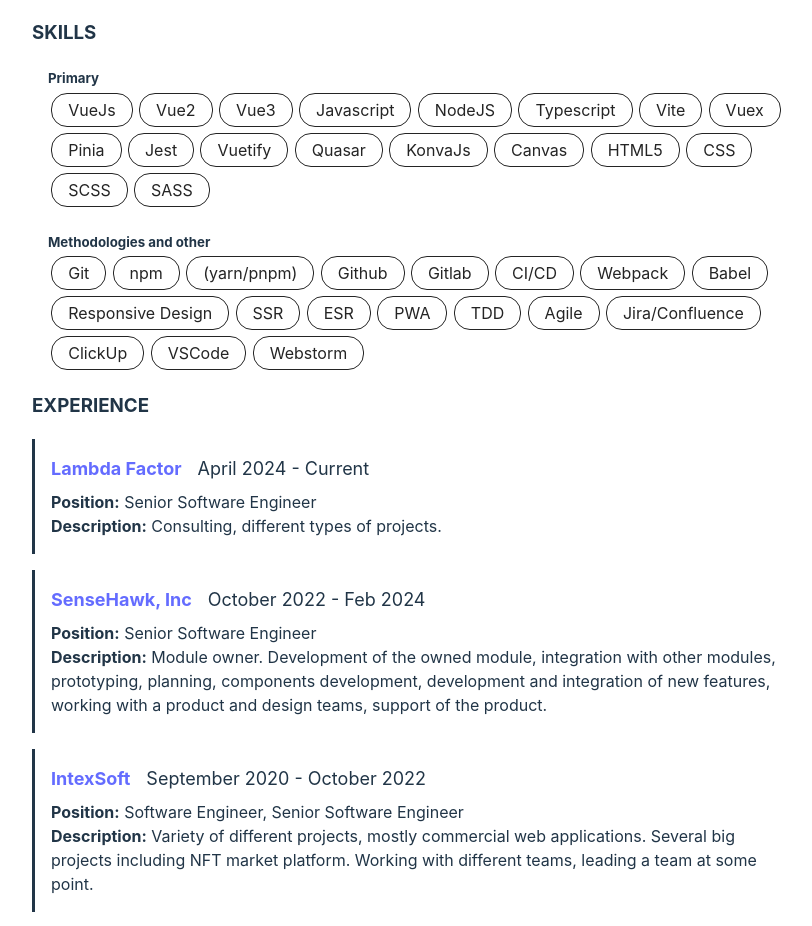
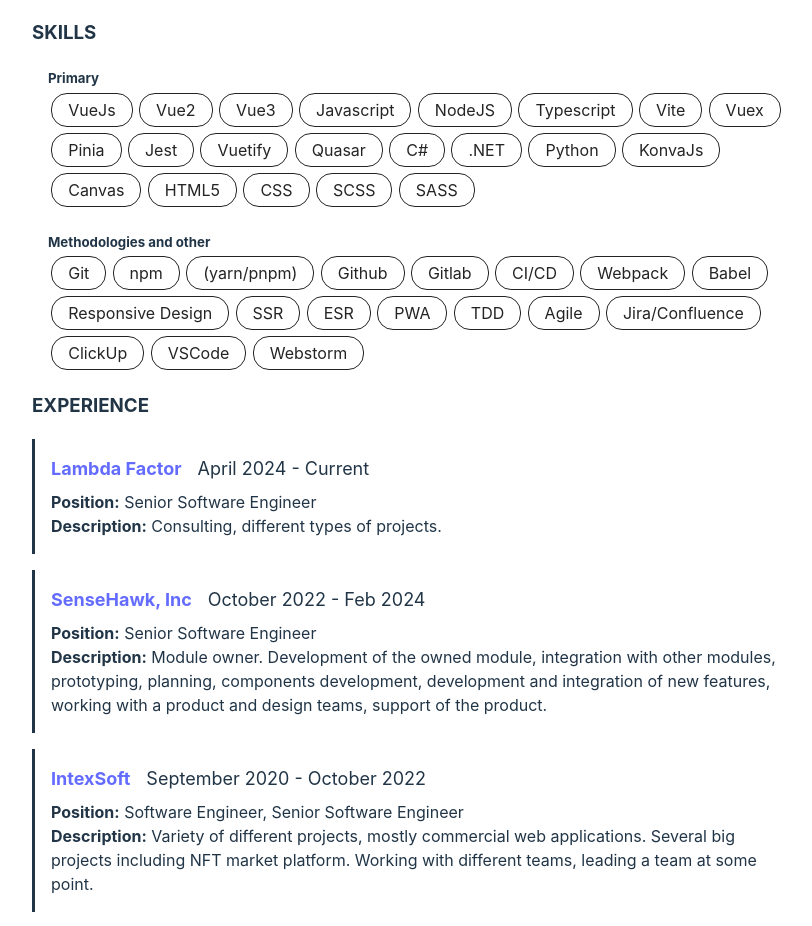
Before and after one commit to mbudzko/mbduzko_CV, a Vue app: page / in a window 1280 px wide. Shown: the part 804-1730 px from the top of the page, without its empty margins (8-820 px from the left). Built offline with nearby package versions, Linux system fonts and the light colour scheme.

Commit message:
expose BE skills

```diff
--- a/src/App.vue
+++ b/src/App.vue
@@ -2,7 +2,7 @@
 import SkillChip from "./components/SkillChip.vue";
 import WorkCard from "./components/WorkCard.vue";
 
-const skills = ['VueJs', 'Vue2', 'Vue3', 'Javascript', 'NodeJS', 'Typescript', 'Vite', 'Vuex', 'Pinia', 'Jest', 'Vuetify', 'Quasar', 'KonvaJs', 'Canvas', 'HTML5', 'CSS', 'SCSS', 'SASS'];
+const skills = ['VueJs', 'Vue2', 'Vue3', 'Javascript', 'NodeJS', 'Typescript', 'Vite', 'Vuex', 'Pinia', 'Jest', 'Vuetify', 'Quasar', 'C#', '.NET', 'Python', 'KonvaJs', 'Canvas', 'HTML5', 'CSS', 'SCSS', 'SASS'];
 const secondary = ['Git', 'npm', '(yarn/pnpm)', 'Github', 'Gitlab', 'CI/CD', 'Webpack', 'Babel', 'Responsive Design', 'SSR', 'ESR', 'PWA', 'TDD', 'Agile', 'Jira/Confluence', 'ClickUp', 'VSCode', 'Webstorm',]
 
 const jobs = [
```
